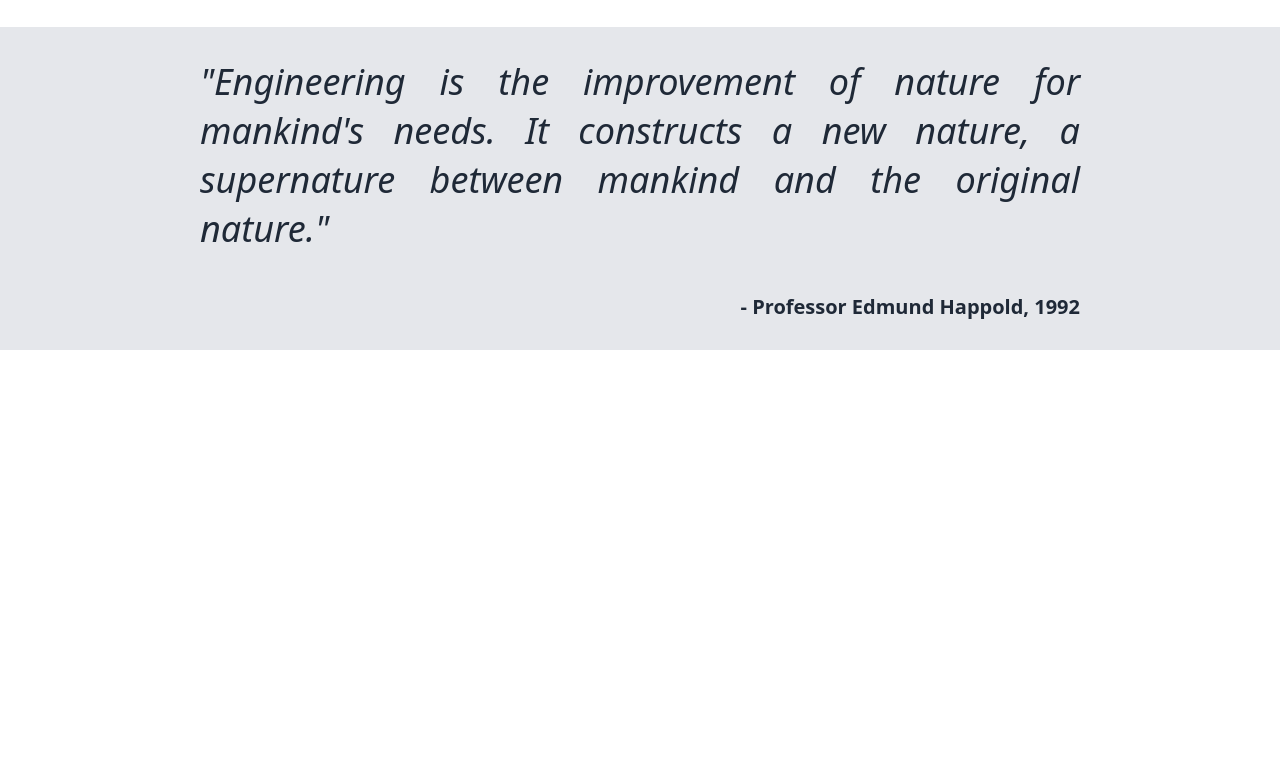
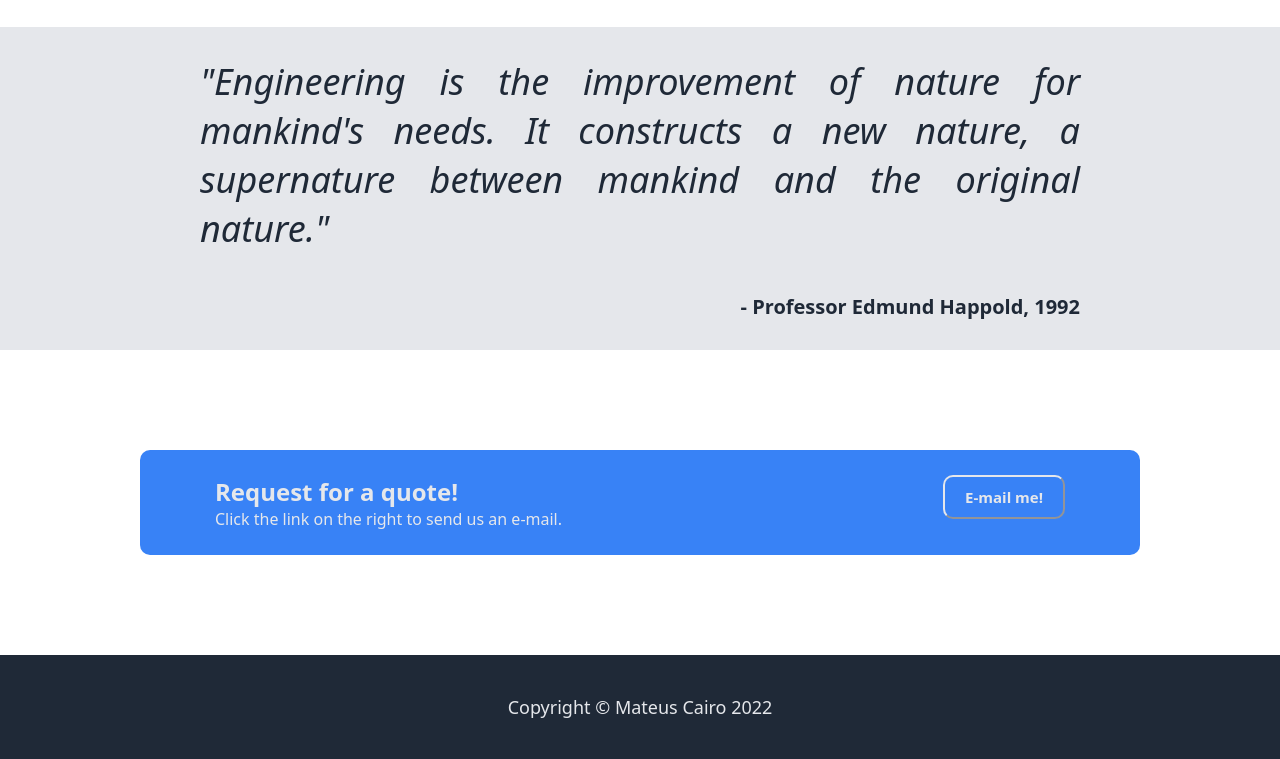
Before and after one commit to mateuscairo/landing-page, a plain HTML site: page index.html in a window 1280 px wide. Shown: the part 1166-1925 px from the top of the page. Before the commit the page ends 1516 px from the top, so only its background shows below. Drawn offline with Linux system fonts and the light colour scheme.

Commit message:
Add all final content to the page. Page is ready for deployment.

```diff
--- a/css/styles.css
+++ b/css/styles.css
@@ -3,6 +3,11 @@
     padding: 0;
     box-sizing: border-box;
     font-family: system-ui, -apple-system, BlinkMacSystemFont, 'Segoe UI', Roboto, Oxygen, Ubuntu, Cantarell, 'Open Sans', 'Helvetica Neue', sans-serif;
+}
+
+body {
+    display: flex;
+    flex-direction: column;
 }
 
 a {
@@ -49,7 +54,9 @@ a {
     color:#f9faf8;
 }
 
-.presenting-text button {
+.presenting-text button,
+.action button
+ {
     color: #e5e7eb;
     font-weight: 600;
     font-size: 15px;
@@ -134,3 +141,31 @@ a {
     font-size: 20px;
     font-weight: 700;
 }
+
+.action {
+    background-color: #3882f6;
+    color: #e5e7eb;
+    border-radius: 10px;
+    margin: 100px 50px;
+    padding: 25px 75px;
+    width: 1000px;
+    display: flex;
+    justify-content: space-between;
+    align-self: center;
+}
+
+.action .call {
+    font-weight: 700;
+    font-size: 24px;
+}
+
+.footer {
+    display: flex;
+    background-color: #1f2937;
+    color: #e5e7eb;
+    font-size: 18px;
+    align-items: center;
+    justify-content: center;
+    padding-top: 40px;
+    padding-bottom: 40px;
+}
--- a/index.html
+++ b/index.html
@@ -3,7 +3,7 @@
 <html lang="en">
     <head>
         <meta charset="UTF-8">
-        <title>Steel Structure</title>
+        <title>MC - Steel Structure</title>
         <meta name="viewport" content="width=device-width, initial-scale=1.0">
         <link rel="stylesheet" href="./css/styles.css">
     </head>
@@ -50,11 +50,19 @@
                 </div>
             </div>
         </div>
-        <div>
-            <div class="quote">
-                "Engineering is the improvement of nature for mankind's needs. It constructs a new nature, a supernature between mankind and the original nature."
-                <p>- Professor Edmund Happold, 1992</p>
+        <div class="quote">
+             "Engineering is the improvement of nature for mankind's needs. It constructs a new nature, a supernature between mankind and the original nature."
+              <p>- Professor Edmund Happold, 1992</p>
+        </div>
+        <div class="action">
+            <div class="right-text">
+                <p class="call">Request for a quote!</p>
+                <p class="text">Click the link on the right to send us an e-mail.</p>
+            </div>
+            <div class="email-button">
+                <a href="mailto:mateus.cairo@gmail.com"><button type="button">E-mail me!</button></a>
             </div>
         </div>
+        <div class="footer">Copyright &copy Mateus Cairo 2022</div>
     </body>
 </html>
```
Also changed, not shown: 1 other file.
